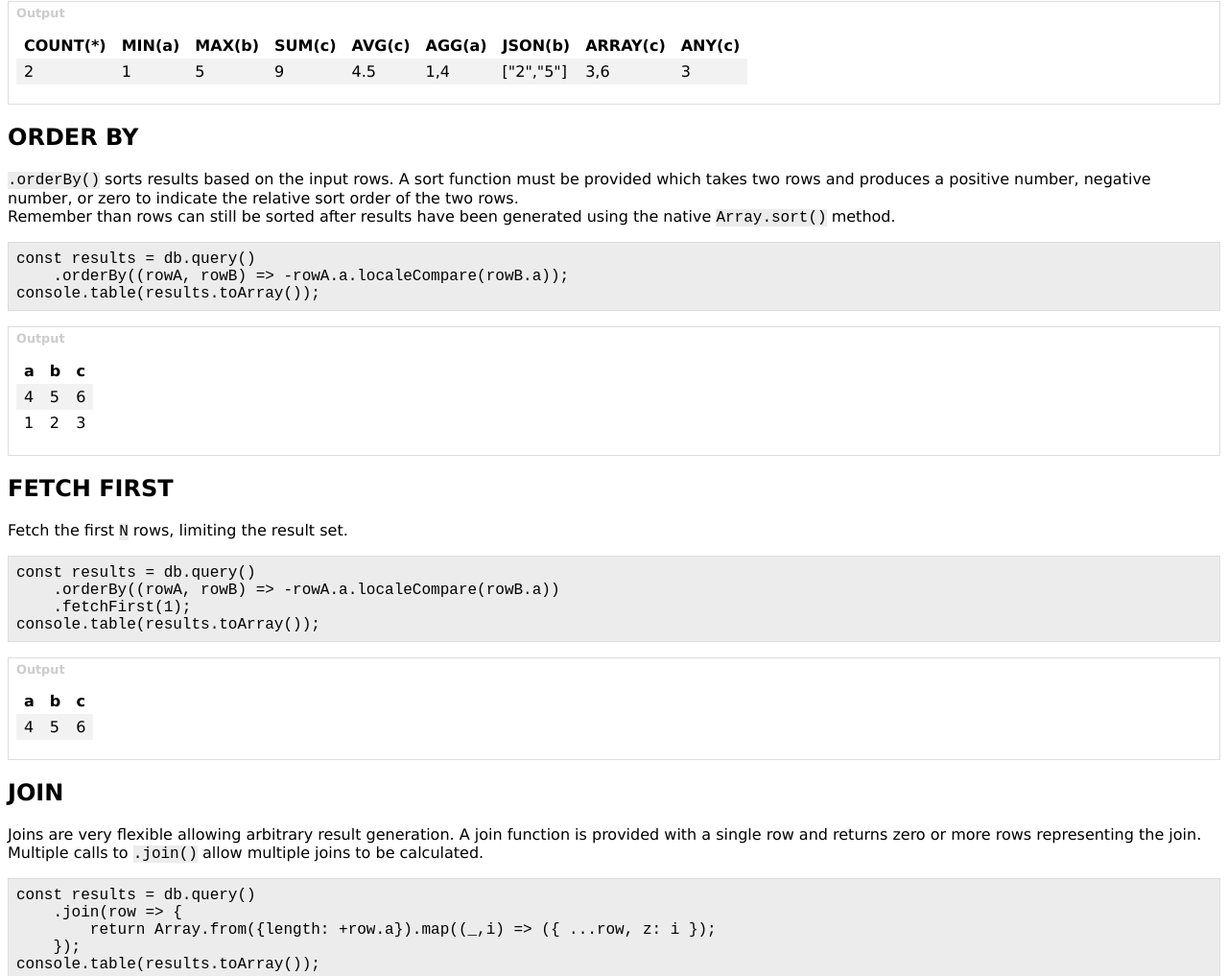
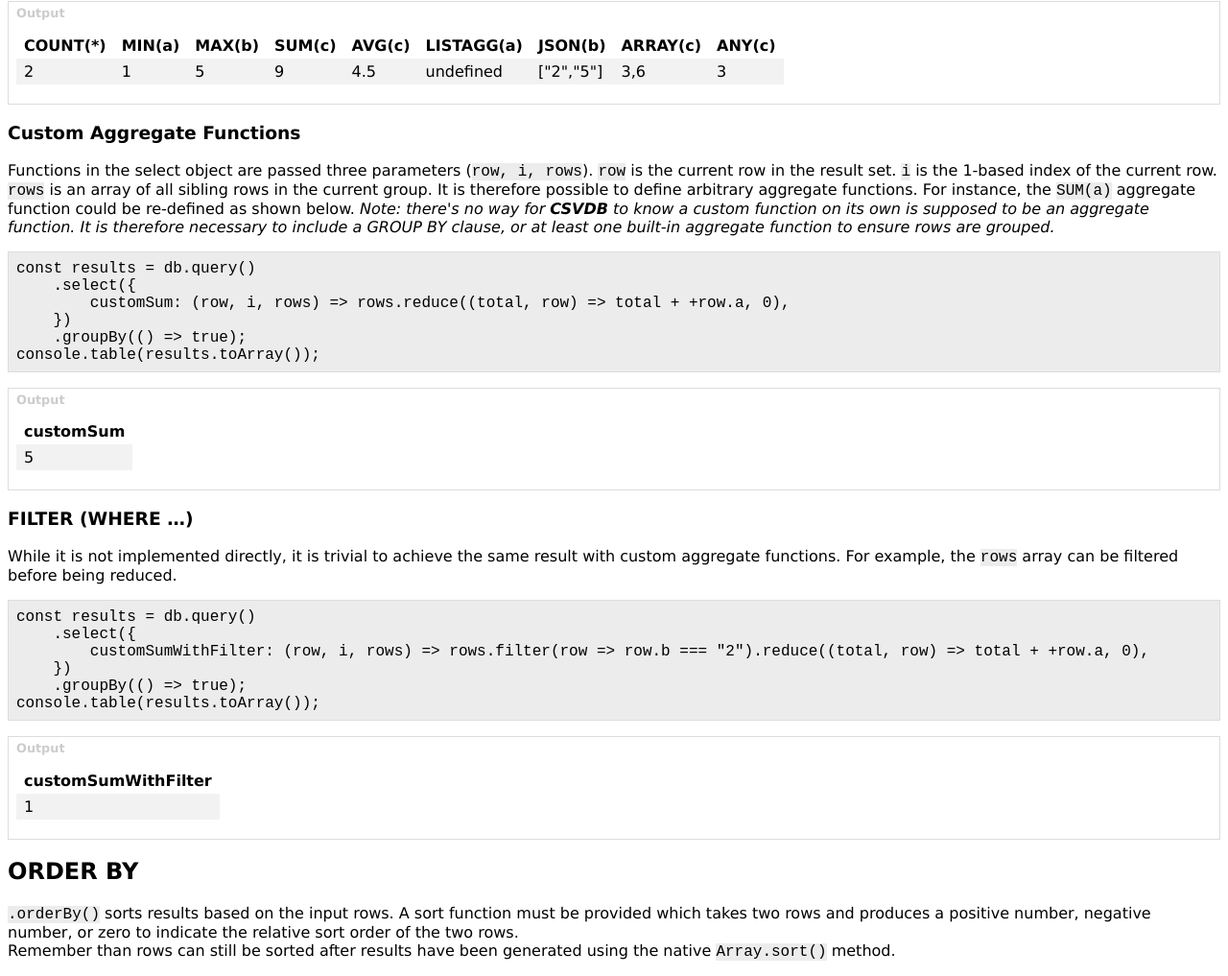
Before and after one commit to IJMacD/csvdb.js, a website: page features.html in a window 1280 px wide. Shown: the part 3513-4530 px from the top of the page at 96% size. Drawn offline with Linux system fonts and the light colour scheme.

Commit message:
Add note about custom aggregate functions and FILTER

```diff
--- a/features.html
+++ b/features.html
@@ -193,7 +193,7 @@ console.table(results.toArray());</code></p>
     "MAX(b)",
     "SUM(c)",
     "AVG(c)",
-        "AGG(a)",
+    "LISTAGG(a)",
     "JSON(b)",
     "ARRAY(c)",
     "ANY(c)"
@@ -210,12 +210,70 @@ console.table(results.toArray());</code></p>
                         "MAX(b)",
                         "SUM(c)",
                         "AVG(c)",
-                        "AGG(a)",
+                        "LISTAGG(a)",
                         "JSON(b)",
                         "ARRAY(c)",
                         "ANY(c)"
                     ]);
                 output("#output-groupby-aggregate", results.toArray());
+            </script>
+
+            <h3>Custom Aggregate Functions</h3>
+            <p>
+                Functions in the select object are passed three parameters
+                (<code>row, i, rows</code>). <code>row</code> is the current row
+                in the result set. <code>i</code> is the 1-based index of the
+                current row. <code>rows</code> is an array of all sibling rows
+                in the current group. It is therefore possible to define
+                arbitrary aggregate functions. For instance, the
+                <code>SUM(a)</code> aggregate function could be re-defined as
+                shown below. <em>Note: there's no way for <b>CSVDB</b> to know a
+                custom function on its own is supposed to be an aggregate
+                function. It is therefore necessary to include a GROUP BY
+                clause, or at least one built-in aggregate function to ensure
+                rows are grouped.</em>
+            </p>
+            <p class="code"><code>const results = db.query()
+    .select({
+        customSum: (row, i, rows) => rows.reduce((total, row) => total + +row.a, 0),
+    })
+    .groupBy(() => true);
+console.table(results.toArray());</code></p>
+            <output id="output-custom-aggregate"></output>
+            <script type="module">
+                import { CSVDB } from "./csvdb.js";
+                const db = new CSVDB("a,b,c\n1,2,3\n4,5,6");
+                const results = db.query()
+                    .select({
+                        customSum: (row, i, rows) => rows.reduce((total, row) => total + +row.a, 0),
+                    })
+                    .groupBy(() => true);
+                output("#output-custom-aggregate", results.toArray());
+            </script>
+
+            <h3>FILTER (WHERE …)</h3>
+            <p>
+                While it is not implemented directly, it is trivial to achieve
+                the same result with custom aggregate functions. For example,
+                the <code>rows</code> array can be filtered before being
+                reduced.
+            </p>
+            <p class="code"><code>const results = db.query()
+    .select({
+        customSumWithFilter: (row, i, rows) => rows.filter(row => row.b === "2").reduce((total, row) => total + +row.a, 0),
+    })
+    .groupBy(() => true);
+console.table(results.toArray());</code></p>
+            <output id="output-filter"></output>
+            <script type="module">
+                import { CSVDB } from "./csvdb.js";
+                const db = new CSVDB("a,b,c\n1,2,3\n4,5,6");
+                const results = db.query()
+                    .select({
+                        customSumWithFilter: (row, i, rows) => rows.filter(row => row.b === "2").reduce((total, row) => total + +row.a, 0),
+                    })
+                    .groupBy(() => true);
+                output("#output-filter", results.toArray());
             </script>
 
             <h2>ORDER BY</h2>
@@ -291,7 +349,7 @@ console.table(results.toArray());</code></p>
             </p>
             <p class="code"><code>const db2 = new CSVDB("i,j,k\n2,4,6\n3,6,9");
 const results = db.query()
-    .joinOn(db2, (rowA, rowB) => rowA.b === rowB.i || rowA.c === rowB.i || rowA.a === rowB.j;
+    .joinOn(db2, (rowA, rowB) => rowA.b === rowB.i || rowA.c === rowB.i || rowA.a === rowB.j);
 console.table(results.toArray());</code></p>
             <output id="output-join-on"></output>
             <script type="module">
@@ -334,7 +392,7 @@ console.table(results2.toArray());</code></p>
                 ties correctly.
             </p>
             <p class="code"><code>
-const db = new CSVDB("a,b,c\n1,2,3\n1,3,5\n4,5,6");
+const db = new CSVDB("a,b,c\n1,2,3\n1,3,5\n1,4,7\n4,5,6");
 const results = db.query()
     .window("win1", {
         partitionBy:    row => row.a
@@ -348,13 +406,13 @@ const results = db.query()
         "*": "*",
         count: "COUNT(*) OVER win1",
         rank: "RANK() OVER win2",
-        list: "AGG(c) OVER win2",
+        list: "LISTAGG(c) OVER win2",
     });
 console.table(results.toArray());</code></p>
             <output id="output-window"></output>
             <script type="module">
                 import { CSVDB } from "./csvdb.js";
-                const db = new CSVDB("a,b,c\n1,2,3\n1,3,5\n4,5,6");
+                const db = new CSVDB("a,b,c\n1,2,3\n1,3,5\n1,4,7\n4,5,6");
                 const results = db.query()
                     .window("win1", {
                         partitionBy:    row => row.a,
@@ -368,7 +426,7 @@ console.table(results.toArray());</code></p>
                         "*": "*",
                         count: "COUNT(*) OVER win1",
                         rank: "RANK() OVER win2",
-                        list: "AGG(c) OVER win2",
+                        list: "LISTAGG(c) OVER win2",
                     });
                 output("#output-window", results.toArray());
             </script>
@@ -392,7 +450,7 @@ console.table(results.toArray());</code></p>
                 "CURRENT ROW" |
                 "UNBOUNDED PRECEDING"
 
-&lt;FRAME END&gt; = 0 |
+&lt;FRAME END&gt;   = 0 |
                 Number.POSITIVE_INFINITY |
                 "CURRENT ROW" |
                 "UNBOUNDED FOLLOWING"</code>
```
Lines whose indentation alone changed are shown as unchanged.
